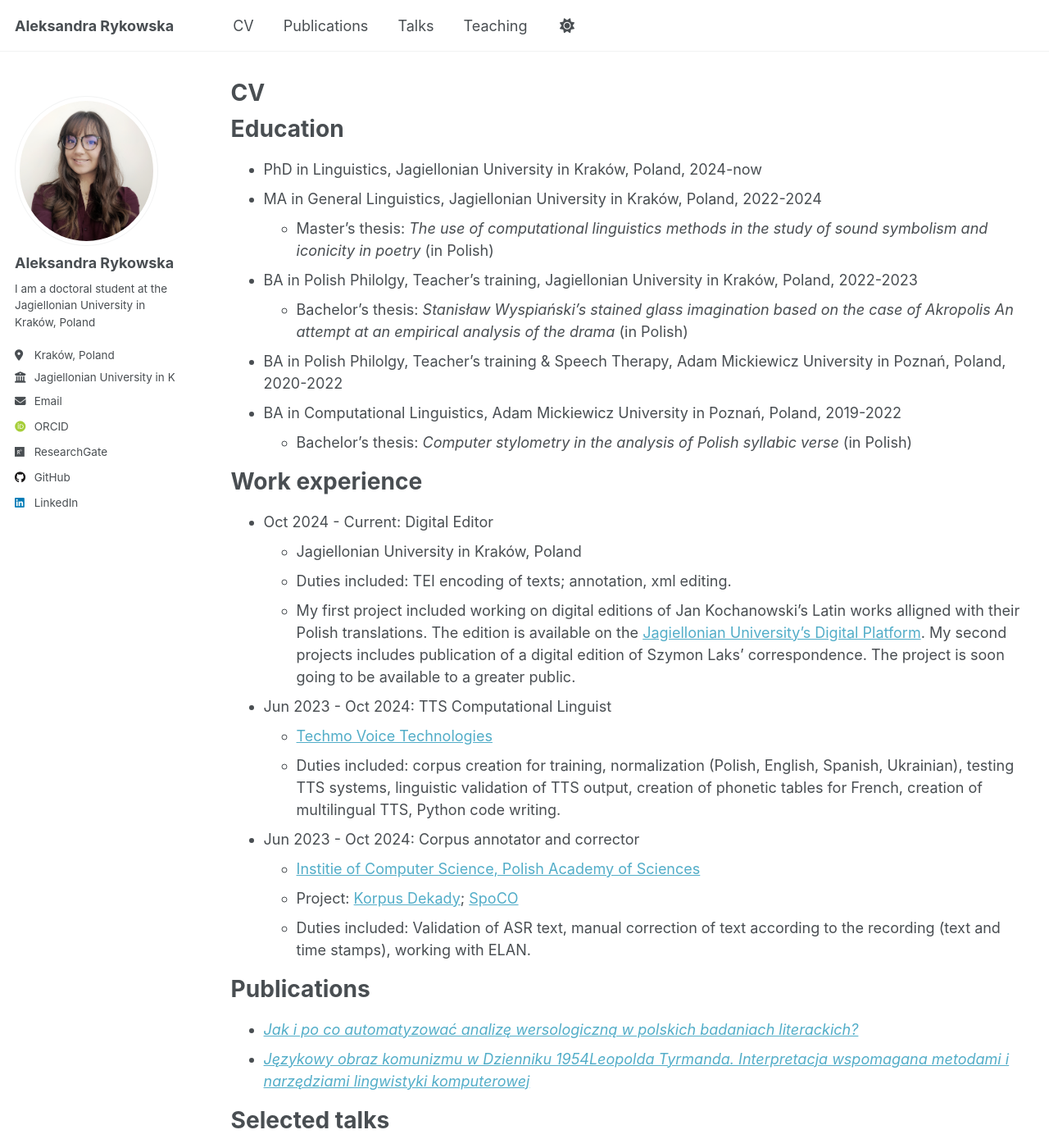
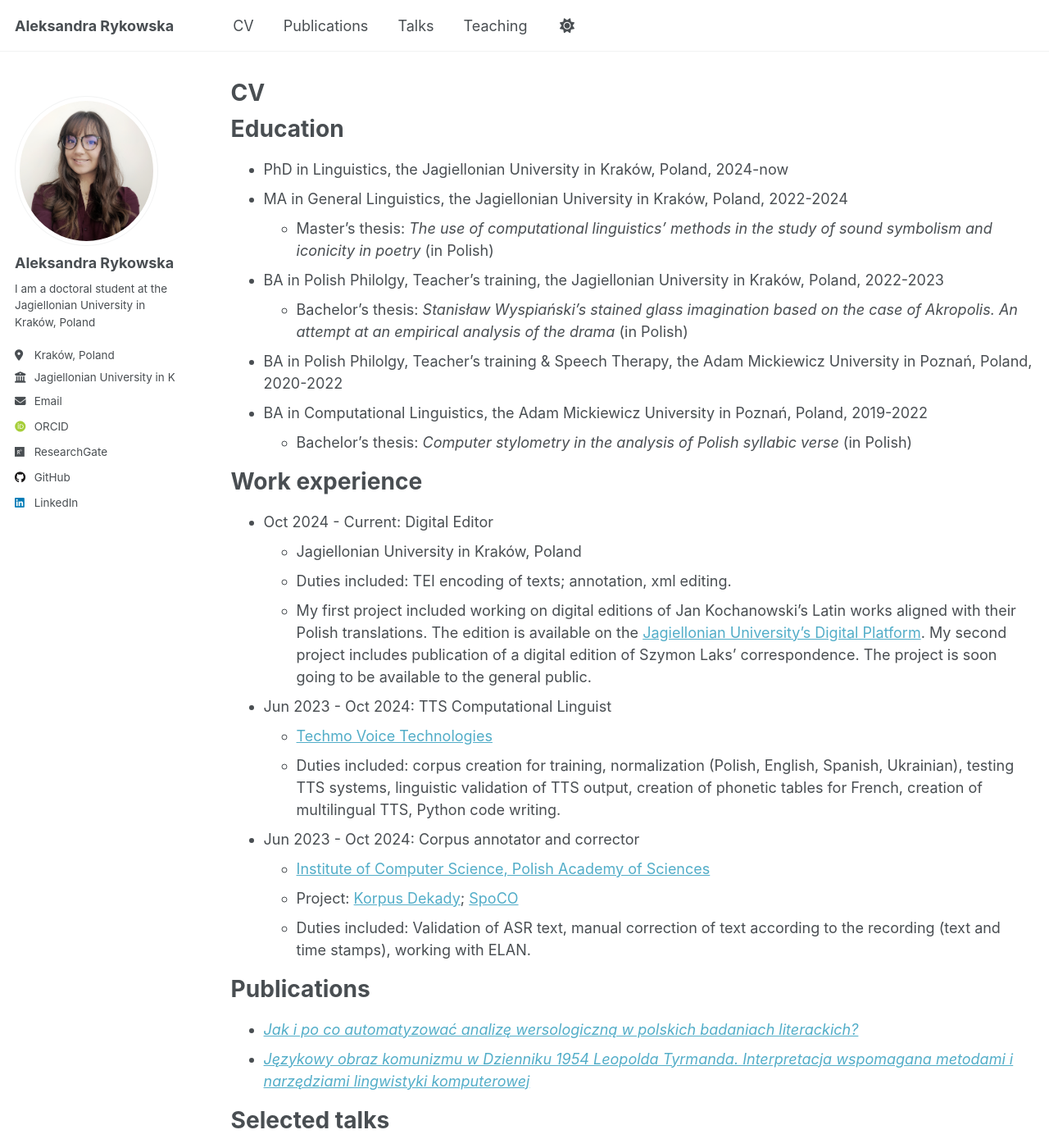
Before and after one commit to aleksandra2812/aleksandra2812.github.io, a Jekyll site: the page built from _pages/cv.md, in a window 1280 px wide and 1400 px high. Shown: the whole window at 82% size. Built offline with Jekyll 4.4.1, drawn with Linux system fonts in a browser that asks for light colours; some web fonts are replaced; a script that is not in the unit is left out; some of the changed text lies outside the part shown.

```diff
--- a/_pages/cv.md
+++ b/_pages/cv.md
@@ -12,13 +12,13 @@ redirect_from:
 Education
 ======
 
-* PhD in Linguistics, Jagiellonian University in Kraków, Poland, 2024-now
-* MA in General Linguistics, Jagiellonian University in Kraków, Poland, 2022-2024
-  * Master's thesis: _The use of computational linguistics methods in the study of sound symbolism and iconicity in poetry_ (in Polish)
-* BA in Polish Philolgy, Teacher's training, Jagiellonian University in Kraków, Poland, 2022-2023
-  * Bachelor's thesis: _Stanisław Wyspiański's stained glass imagination based on the case of Akropolis An attempt at an empirical analysis of the drama_ (in Polish)
-* BA in Polish Philolgy, Teacher's training & Speech Therapy, Adam Mickiewicz University in Poznań, Poland, 2020-2022
-* BA in Computational Linguistics, Adam Mickiewicz University in Poznań, Poland, 2019-2022
+* PhD in Linguistics, the Jagiellonian University in Kraków, Poland, 2024-now
+* MA in General Linguistics, the Jagiellonian University in Kraków, Poland, 2022-2024
+  * Master's thesis: _The use of computational linguistics' methods in the study of sound symbolism and iconicity in poetry_ (in Polish)
+* BA in Polish Philolgy, Teacher's training, the Jagiellonian University in Kraków, Poland, 2022-2023
+  * Bachelor's thesis: _Stanisław Wyspiański's stained glass imagination based on the case of Akropolis. An attempt at an empirical analysis of the drama_ (in Polish)
+* BA in Polish Philolgy, Teacher's training & Speech Therapy, the Adam Mickiewicz University in Poznań, Poland, 2020-2022
+* BA in Computational Linguistics, the Adam Mickiewicz University in Poznań, Poland, 2019-2022
   * Bachelor's thesis: _Computer stylometry in the analysis of Polish syllabic verse_ (in Polish)
 
 Work experience
@@ -27,14 +27,14 @@ Work experience
 * Oct 2024 - Current: Digital Editor
   * Jagiellonian University in Kraków, Poland
   * Duties included: TEI encoding of texts; annotation, xml editing.
-  * My first project included working on digital editions of Jan Kochanowski's Latin works alligned with their Polish translations. The edition is available on the [Jagiellonian University's Digital Platform](https://neolatina.dhlab.uj.edu.pl/home). My second projects includes publication of a digital edition of Szymon Laks' correspondence. The project is soon going to be available to a greater public.
+  * My first project included working on digital editions of Jan Kochanowski's Latin works aligned with their Polish translations. The edition is available on the [Jagiellonian University's Digital Platform](https://neolatina.dhlab.uj.edu.pl/home). My second project includes publication of a digital edition of Szymon Laks' correspondence. The project is soon going to be available to the general public.
 
 * Jun 2023 - Oct 2024: TTS Computational Linguist
   * [Techmo Voice Technologies](https://techmo.ai/)
   * Duties included: corpus creation for training, normalization (Polish, English, Spanish, Ukrainian), testing TTS systems, linguistic validation of TTS output, creation of phonetic tables for French, creation of multilingual TTS, Python code writing.
 
 * Jun 2023 - Oct 2024: Corpus annotator and corrector
-  * [Institie of Computer Science, Polish Academy of Sciences](https://ipipan.waw.pl/en/)
+  * [Institute of Computer Science, Polish Academy of Sciences](https://ipipan.waw.pl/en/)
   * Project: [Korpus Dekady](https://korpus-dekady.ipipan.waw.pl/); [SpoCO](https://korpusmowy.ijppan.pl/)
   * Duties included: Validation of ASR text, manual correction of text according to the recording (text and time stamps), working with ELAN.
 
@@ -42,7 +42,7 @@ Publications
 ======
 
 * [_Jak i po co automatyzować analizę wersologiczną w polskich badaniach literackich?_](https://studiapoetica.uken.krakow.pl/article/view/10428/10425)
-* [_Językowy obraz komunizmu w Dzienniku 1954Leopolda Tyrmanda. Interpretacja wspomagana metodami i narzędziami lingwistyki komputerowej_](https://studiadecultura.uken.krakow.pl/article/view/10871/9815)
+* [_Językowy obraz komunizmu w Dzienniku 1954 Leopolda Tyrmanda. Interpretacja wspomagana metodami i narzędziami lingwistyki komputerowej_](https://studiadecultura.uken.krakow.pl/article/view/10871/9815)
 
 Selected talks
 ======
```
Also changed, not shown: other parts of _pages/cv.md (+1 -1 lines), _pages/about.md (+2 -2 lines), _talks/2012-03-01-talk-1.md (+5 -5 lines), _talks/2014-02-01-talk-2.md (+6 -8 lines), _talks/2014-03-01-talk-3.md (+6 -6 lines), _talks/2023-03-30-talk-9.md (added, +11 -0 lines), _talks/2023-04-10-talk-8.md (added, +11 -0 lines), _talks/2023-04-20-talk-7.md (added, +11 -0 lines), _talks/2023-07-10-talk-6.md (added, +11 -0 lines), _talks/2024-05-15-talk-5.md (added, +11 -0 lines), _talks/2024-08-15-talk-4.md (added, +11 -0 lines), _teaching/2014-spring-teaching-1.md (+1 -1 lines).
